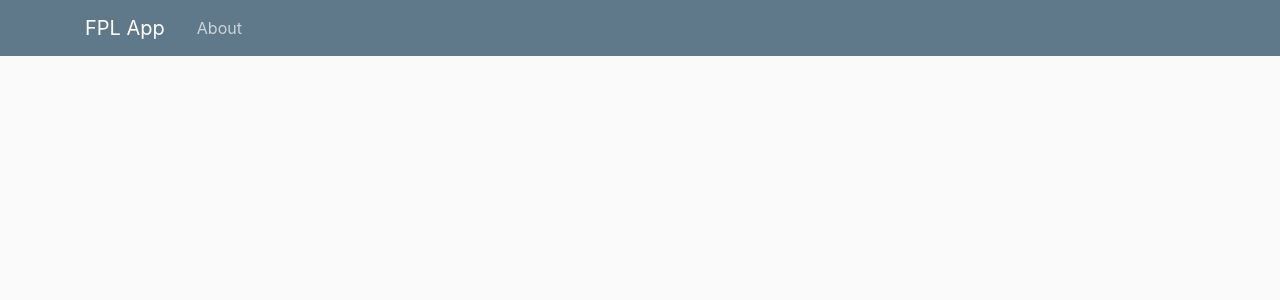
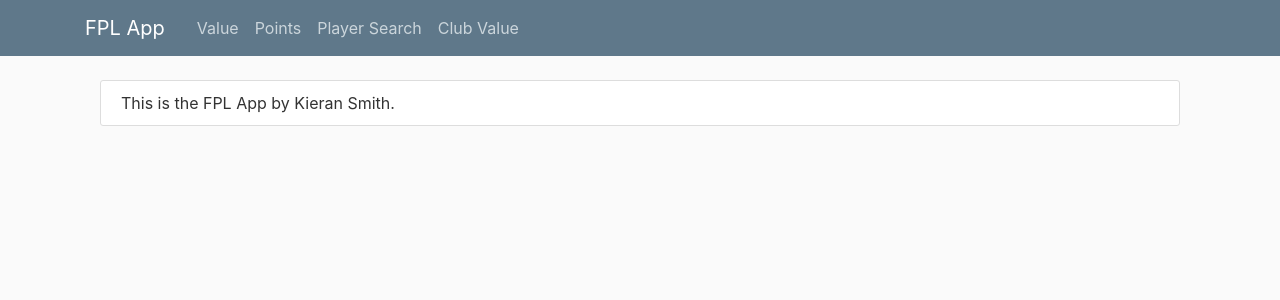
Before and after one commit to KieranSmith99/footballer-statistics-app, a Django app: page / in a window 1280 px wide. Shown: the top 300 px of the page. Run offline with Django 3.2, Linux system fonts and the light colour scheme; parts of the project's set-up code (start-up, migrations or seed data) failed here and were passed over; some libraries are stand-ins or nearby versions.

Commit message:
Displaying info
Can display function returns in the HTML template, will now need to lay them out properly

```diff
--- a/fpl/fpl/urls.py
+++ b/fpl/fpl/urls.py
@@ -18,5 +18,5 @@ from django.urls import path, include
 
 urlpatterns = [
     path('admin/', admin.site.urls),
-    path('', include('frontend.urls'))
+    path('', include('frontend.urls')),
 ]
--- a/src/main.py
+++ b/fpl/frontend/main.py
@@ -48,11 +48,7 @@ def select_player_row(userInput):
         playerLabel.pack()
 
 def high_value_players():
-    global playerLabel
-
-    playerLabel.pack_forget()
-    playerLabel = Label(window, text=slim_elements_df.sort_values('value',ascending=False).head(15).to_string(index=False))
-    playerLabel.pack()
+    return slim_elements_df.sort_values('value',ascending=False).head(15).to_string(index=False)
 
 def highest_points():
     global playerLabel
@@ -75,7 +71,7 @@ def high_value_defenders():
     playerLabel = Label(window, text=def_df.sort_values('value',ascending=False).head(15).to_string(index=False))
     playerLabel.pack()
 
-window.geometry("700x700")
+"""window.geometry("700x700")
 window.title("FPL Statistics")
 
 topLabel = Label(window, text="FPL Stats App")
@@ -102,4 +98,4 @@ teamValueButton.pack()
 defValueButton = Button(window, text="Click for highest value-for-money defenders!", command=high_value_defenders)
 defValueButton.pack()
 
-window.mainloop()
+window.mainloop()"""
--- a/fpl/frontend/templates/frontend/base.html
+++ b/fpl/frontend/templates/frontend/base.html
@@ -23,13 +23,16 @@
     <header class="site-header">
         <nav class="navbar navbar-expand-md navbar-dark bg-steel fixed-top">
           <div class="container">
-            <a class="navbar-brand mr-4" href="{% url 'fpl-home' %}">FPL App</a>
+            <a class="navbar-brand mr-4" href="{% url 'home' %}">FPL App</a>
             <button class="navbar-toggler" type="button" data-toggle="collapse" data-target="#navbarToggle" aria-controls="navbarToggle" aria-expanded="false" aria-label="Toggle navigation">
             <span class="navbar-toggler-icon"></span>
             </button>
             <div class="collapse navbar-collapse" id="navbarToggle">
               <div class="navbar-nav mr-auto">
-                <a class="nav-item nav-link">About</a>
+                <a class="nav-item nav-link" href="{% url 'value' %}">Value</a>
+                <a class="nav-item nav-link" href="{% url 'points' %}">Points</a>
+                <a class="nav-item nav-link" href="{% url 'player-search' %}">Player Search</a>
+                <a class="nav-item nav-link" href="{% url 'club-value' %}">Club Value</a>
               </div>
               <!-- Navbar Right Side -->
             </div>
@@ -38,6 +41,7 @@
     </header>
 
     <main role="main" class="container">
+        {% block content %}{% endblock %}
     </main>
 
     <script src="https://code.jquery.com/jquery-3.2.1.slim.min.js" integrity="sha384-KJ3o2DKtIkvYIK3UENzmM7KCkRr/rE9/Qpg6aAZGJwFDMVNA/GpGFF93hXpG5KkN" crossorigin="anonymous"></script>
--- /dev/null
+++ b/fpl/frontend/templates/frontend/club_value.html
@@ -0,0 +1,4 @@
+{% extends "frontend/base.html" %}
+{% block content %}
+    <h2>Club Value</h2>
+{% endblock content %}
--- a/fpl/frontend/templates/frontend/home.html
+++ b/fpl/frontend/templates/frontend/home.html
@@ -1,4 +1,8 @@
 {% extends "frontend/base.html" %}
 {% block content %}
-    <h2>FPL Home</h2>
+    <main role="main" class="container">
+        <article class="media content-section">
+        This is the FPL App by Kieran Smith.
+        </article>
+    </main>
 {% endblock content %}
--- /dev/null
+++ b/fpl/frontend/templates/frontend/player_search.html
@@ -0,0 +1,4 @@
+{% extends "frontend/base.html" %}
+{% block content %}
+    <h2>Player Search</h2>
+{% endblock content %}
--- /dev/null
+++ b/fpl/frontend/templates/frontend/points.html
@@ -0,0 +1,4 @@
+{% extends "frontend/base.html" %}
+{% block content %}
+    <h2>Total Points</h2>
+{% endblock content %}
--- a/fpl/frontend/urls.py
+++ b/fpl/frontend/urls.py
@@ -4,5 +4,9 @@ from django.urls import path, include
 from . import views
 
 urlpatterns = [
-    path('', views.home, name="fpl-home"),
+    path('', views.home, name="home"),
+    path('value/', views.value, name="value"),
+    path('points/', views.points, name="points"),
+    path('playersearch/', views.player_search, name="player-search"),
+    path('clubvalue/', views.club_value, name="club-value"),
 ]
--- a/fpl/frontend/views.py
+++ b/fpl/frontend/views.py
@@ -1,6 +1,20 @@
 from django.shortcuts import render
+from . import main
 
 # Create your views here.
 
 def home(request):
     return render(request, 'frontend/home.html')
+
+def value(request):
+    valueResult = main.high_value_players()
+    return render(request, 'frontend/value.html', {'high_value_players': valueResult})
+
+def club_value(request):
+    return render(request, 'frontend/club_value.html')
+
+def points(request):
+    return render(request, 'frontend/points.html')
+
+def player_search(request):
+    return render(request, 'frontend/player_search.html')
```
Also changed, not shown: fpl/frontend/templates/frontend/value.html (added, +10 -0 lines).
